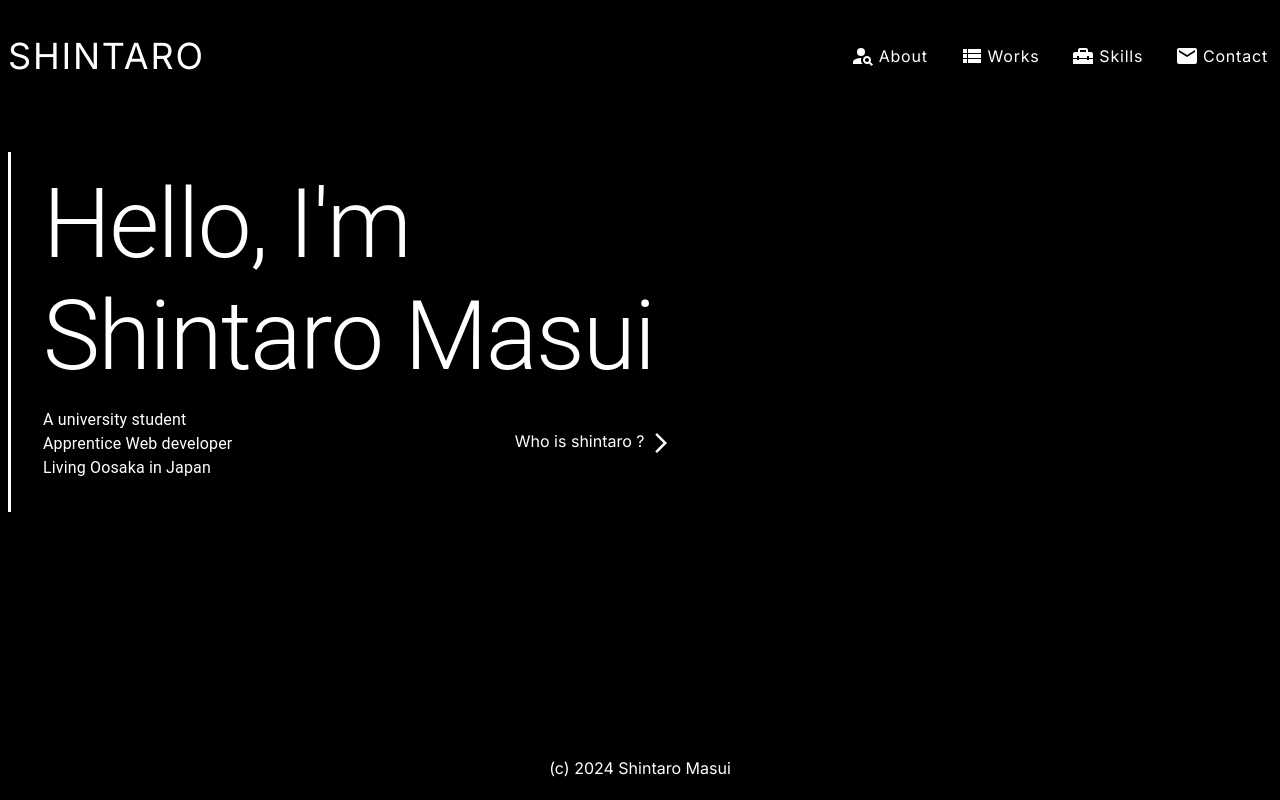
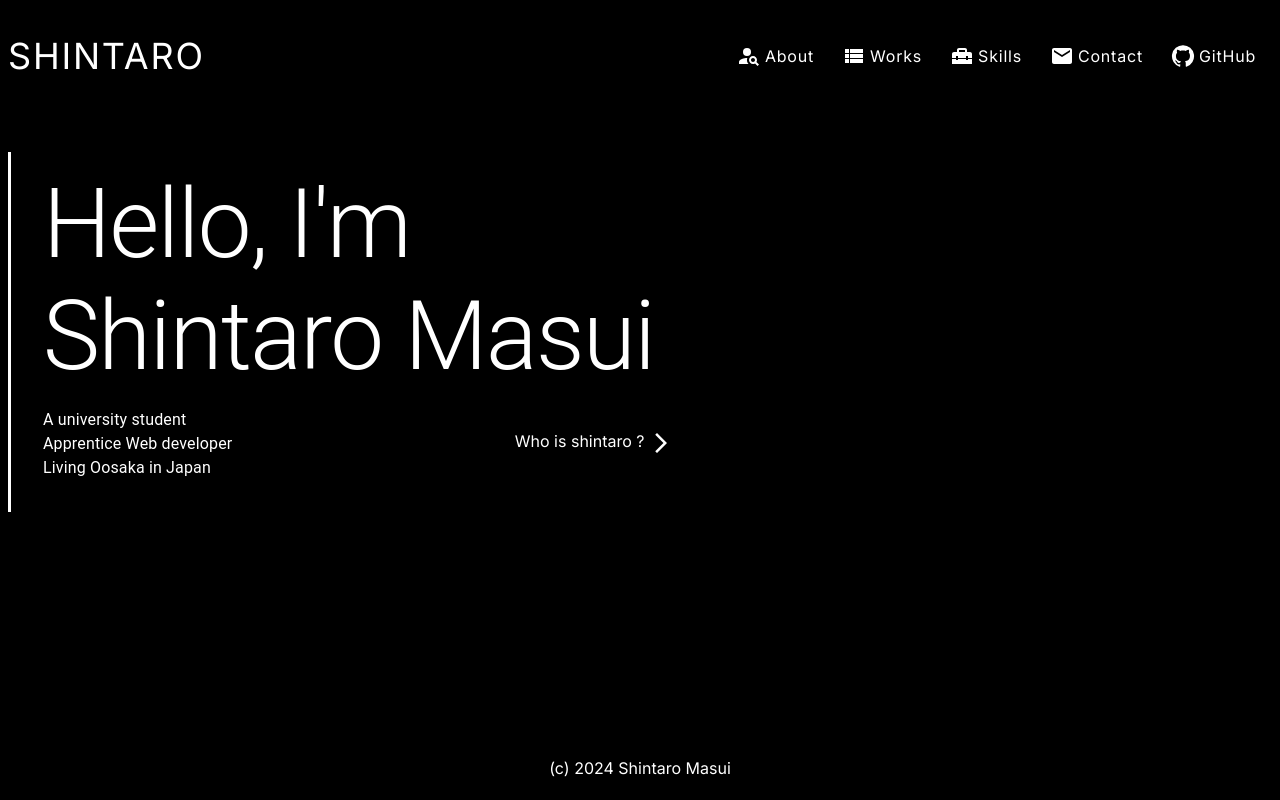
Before and after one commit to shintaro2368/portfolioSite, a Next.js app: page / in a window 1280 px wide. Built offline with nearby package versions, Linux system fonts and the light colour scheme.

Commit message:
ナビゲーションにgithubを追加

```diff
--- a/app/_components/nav-links.tsx
+++ b/app/_components/nav-links.tsx
@@ -3,6 +3,7 @@ import EmailIcon from '@mui/icons-material/Email';
 import HomeRepairServiceIcon from '@mui/icons-material/HomeRepairService';
 import ViewListIcon from '@mui/icons-material/ViewList';
 import PersonSearchIcon from '@mui/icons-material/PersonSearch';
+import GitHubIcon from '@mui/icons-material/GitHub';
 import { SvgIconComponent } from "@mui/icons-material";
 import { Box, Typography } from "@mui/material";
 
@@ -20,6 +21,7 @@ export default function NavLinks(): JSX.Element {
     { icon: ViewListIcon, name: "Works", href: "/works" },
     { icon: HomeRepairServiceIcon, name: "Skills", href: "/skills" },
     { icon: EmailIcon, name: "Contact", href: "/contact" },
+    { icon: GitHubIcon, name: "GitHub", href: "https://github.com/shintaro2368"}
   ];
 
   return (
@@ -29,6 +31,7 @@ export default function NavLinks(): JSX.Element {
           <Link
             key={link.name}
             href={link.href}
+            className="mx-3"
           >
             <Box display="flex" alignItems="center">
               {<link.icon/>}
--- a/app/_components/nav.tsx
+++ b/app/_components/nav.tsx
@@ -5,7 +5,7 @@ export default function Nav() {
   return (
     <div className="flex justify-between items-center h-28">
       <Logo />
-      <div className="flex justify-between w-1/3">
+      <div className="flex justify-between w-fit">
         <NavLinks />
       </div>
     </div>
```
